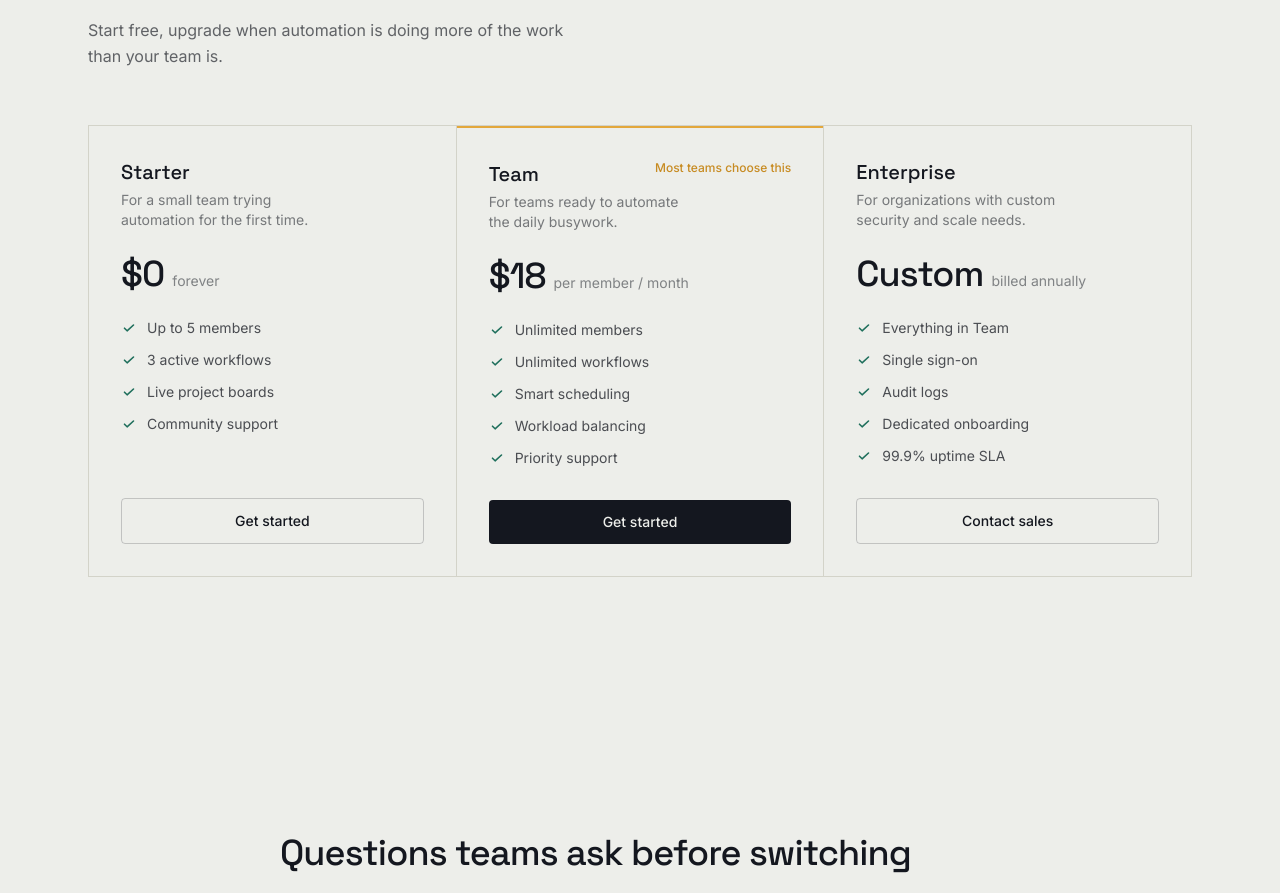
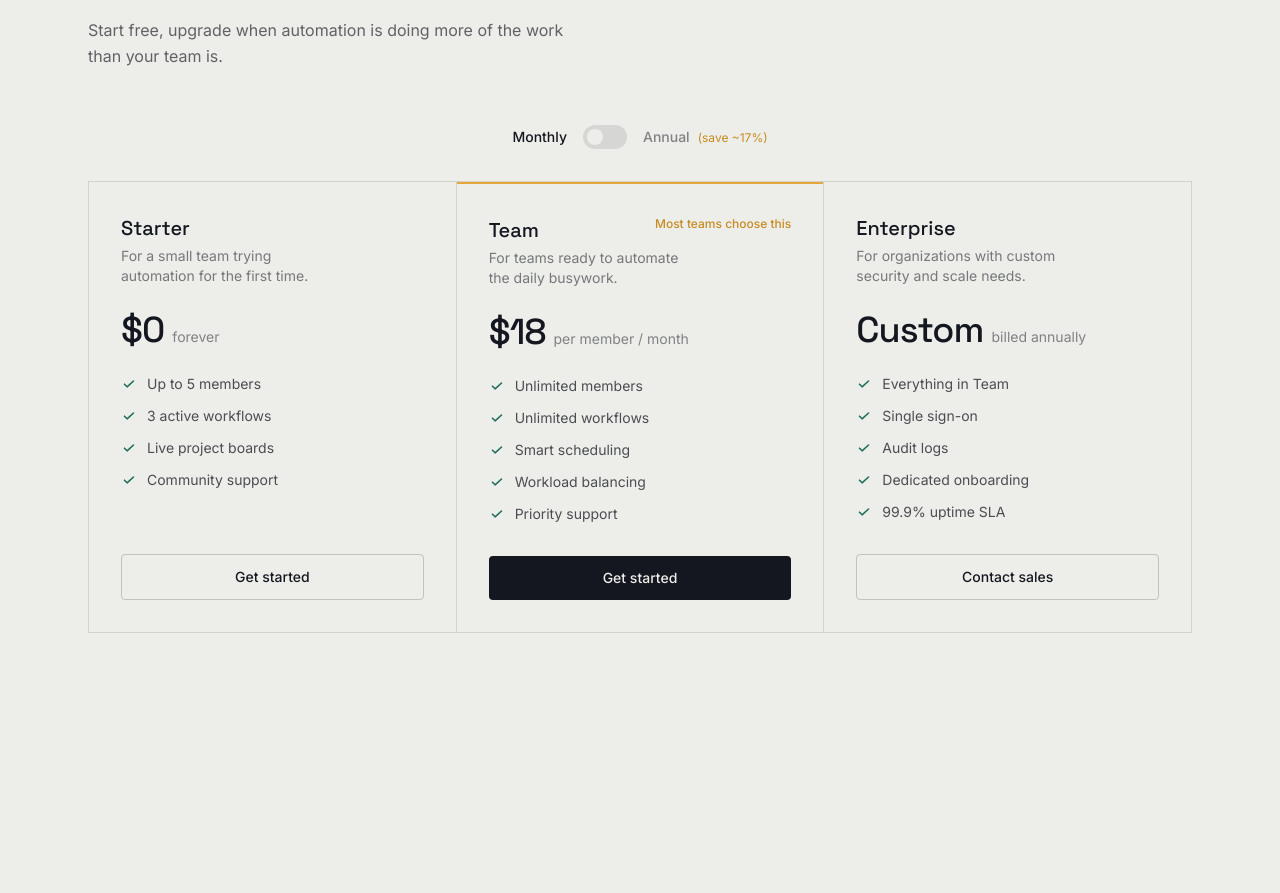
Before and after one commit to 25sampod/nova-landing, a Next.js app: page / in a window 1280 px wide. Shown: the part 5260-6153 px from the top of the page. Built offline with nearby package versions, Linux system fonts and the light colour scheme.

Commit message:
feat: add monthly/annual pricing toggle with updated content structure

```diff
--- a/src/components/Pricing.tsx
+++ b/src/components/Pricing.tsx
@@ -1,6 +1,11 @@
+"use client";
+
+import { useState } from "react";
 import { plans } from "@/lib/content";
 
 export default function Pricing() {
+  const [isAnnual, setIsAnnual] = useState(false);
+
   return (
     <section id="pricing" className="py-24 md:py-32">
       <div className="mx-auto max-w-6xl px-6">
@@ -14,8 +19,37 @@ export default function Pricing() {
           </p>
         </div>
 
+        <div className="mb-8 flex items-center justify-center gap-4">
+          <span className={`text-sm font-medium ${!isAnnual ? "text-ink" : "text-ink/50"}`}>
+            Monthly
+          </span>
+          <button
+            type="button"
+            role="switch"
+            aria-checked={isAnnual}
+            aria-label="Switch to annual billing"
+            onClick={() => setIsAnnual((v) => !v)}
+            className={`relative inline-flex h-6 w-11 items-center rounded-full transition-colors ${
+              isAnnual ? "bg-amber" : "bg-ink/10"
+            }`}
+          >
+            <span
+              className={`inline-block h-4 w-4 transform rounded-full bg-paper transition-transform ${
+                isAnnual ? "translate-x-6" : "translate-x-1"
+              }`}
+            />
+          </button>
+          <span className={`text-sm font-medium ${isAnnual ? "text-ink" : "text-ink/50"}`}>
+            Annual
+            <span className="ml-2 text-xs text-amber-deep font-normal">(save ~17%)</span>
+          </span>
+        </div>
+
         <div className="grid md:grid-cols-3 gap-px bg-paper-line border border-paper-line">
-          {plans.map((plan) => (
+          {plans.map((plan) => {
+            const price = isAnnual ? plan.annualPrice : plan.monthlyPrice;
+            const period = isAnnual ? plan.annualPeriod : plan.period;
+            return (
               <div
                 key={plan.name}
                 className={`bg-paper p-8 flex flex-col relative ${
@@ -35,10 +69,10 @@ export default function Pricing() {
                 </p>
                 <div className="mb-6">
                   <span className="font-display text-4xl text-ink tracking-tight">
-                  {plan.price}
+                    {price}
                   </span>
                   <span className="text-sm text-ink/50 ml-2">
-                  {plan.period}
+                    {period}
                   </span>
                 </div>
                 <ul className="flex flex-col gap-3 mb-8 flex-1">
@@ -59,10 +93,11 @@ export default function Pricing() {
                       : "border border-ink/20 text-ink hover:border-ink hover:bg-ink hover:text-paper"
                   }`}
                 >
-                {plan.price === "Custom" ? "Contact sales" : "Get started"}
+                  {price === "Custom" ? "Contact sales" : "Get started"}
                 </a>
               </div>
-          ))}
+            );
+          })}
         </div>
       </div>
     </section>
--- a/src/lib/content.ts
+++ b/src/lib/content.ts
@@ -123,7 +123,8 @@ export const testimonials = [
 export const plans = [
   {
     name: "Starter",
-    price: "$0",
+    monthlyPrice: "$0",
+    annualPrice: "$0",
     period: "forever",
     description: "For a small team trying automation for the first time.",
     features: [
@@ -136,8 +137,10 @@ export const plans = [
   },
   {
     name: "Team",
-    price: "$18",
+    monthlyPrice: "$18",
+    annualPrice: "$15",
     period: "per member / month",
+    annualPeriod: "per member / month (billed annually)",
     description: "For teams ready to automate the daily busywork.",
     features: [
       "Unlimited members",
@@ -150,7 +153,8 @@ export const plans = [
   },
   {
     name: "Enterprise",
-    price: "Custom",
+    monthlyPrice: "Custom",
+    annualPrice: "Custom",
     period: "billed annually",
     description: "For organizations with custom security and scale needs.",
     features: [
```
Lines whose indentation alone changed are shown as unchanged.
